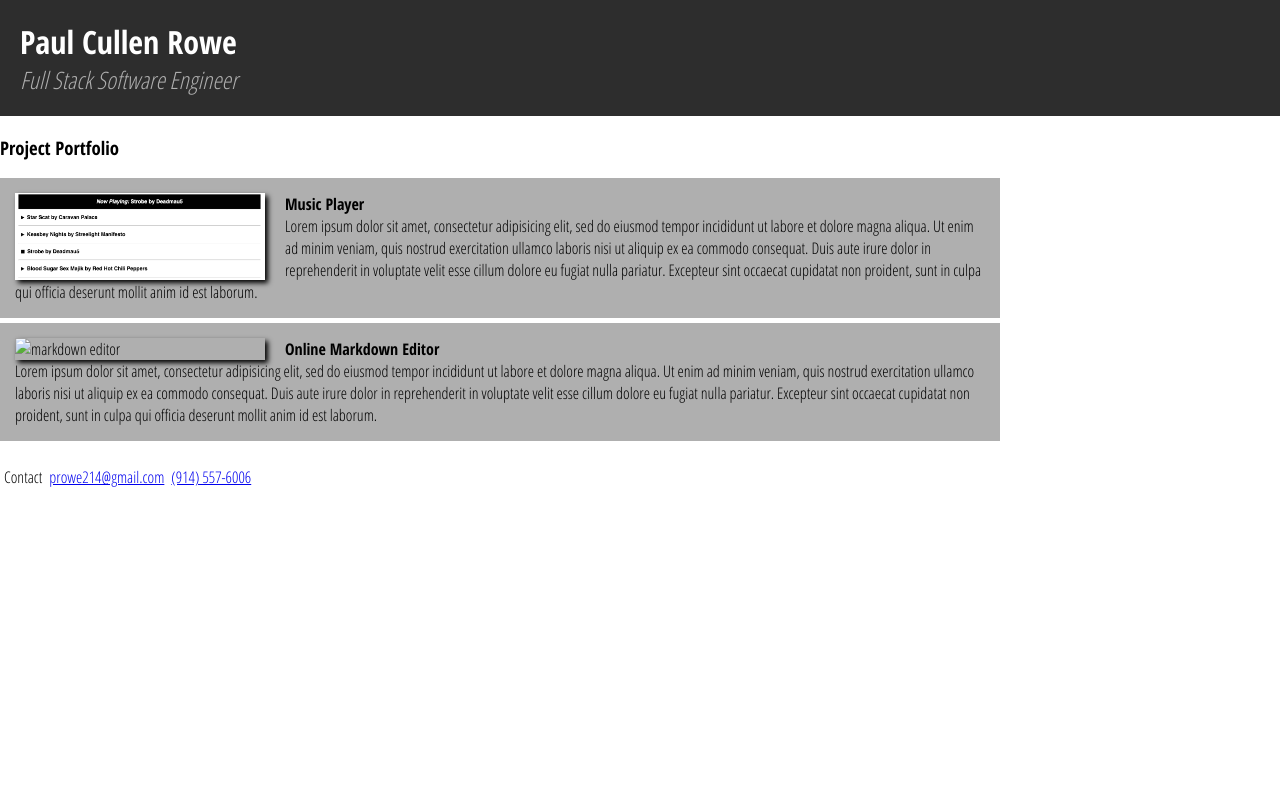
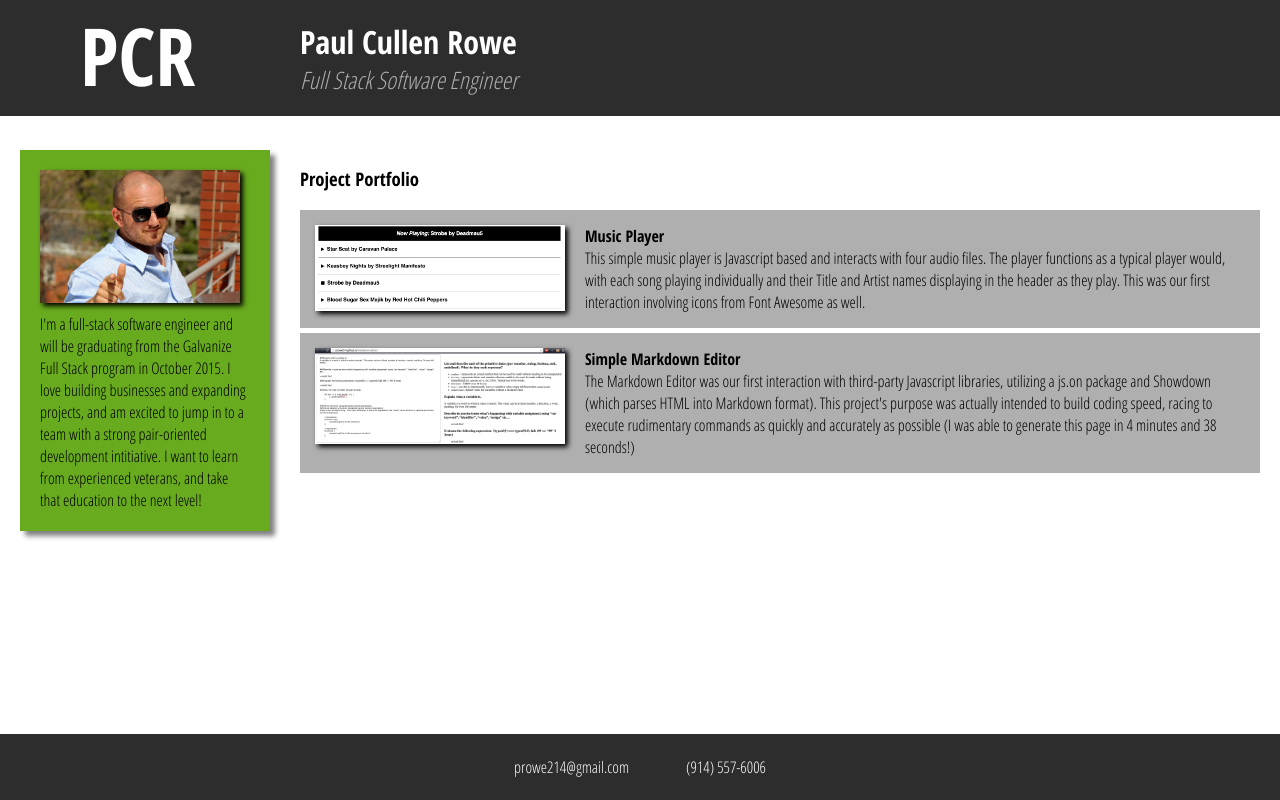
Before and after one commit to prowe214/prowe214.github.io, a plain HTML site: page index.html in a window 1280 px wide. Drawn offline with Linux system fonts and the light colour scheme.

Commit message:
completed basic html and css structure, and added true text

```diff
--- a/index.html
+++ b/index.html
@@ -9,32 +9,30 @@
   </head>
   <body>
     <header>
+      <p class="initials">PCR</p>
       <h1>Paul Cullen Rowe</h1>
       <h2><em>Full Stack Software Engineer</em></h2>
     </header>
-    <!--<aside>
-      <img src="" alt="paul" />
-      <p>I'm a full stack software engineer Lorem ipsum dolor sit amet, consectetur adipisicing elit, sed do eiusmod tempor incididunt ut labore et dolore magna aliqua. Ut enim ad minim veniam, quis nostrud exercitation ullamco laboris nisi ut aliquip ex ea commodo consequat. Duis aute irure dolor in reprehenderit in voluptate velit esse cillum dolore eu fugiat nulla pariatur. Excepteur sint occaecat cupidatat non proident, sunt in culpa qui officia deserunt mollit anim id est laborum.</p>
-    </aside>-->
+    <aside>
+      <img src="img/paul2.jpg" alt="paul" class="profpic"/>
+      <p>I'm a full-stack software engineer and will be graduating from the Galvanize Full Stack program in October 2015.  I love building businesses and expanding projects, and am excited to jump in to a team with a strong pair-oriented development intitiative.  I want to learn from experienced veterans, and take that education to the next level!</p>
+    </aside>
     <main>
       <h3>Project Portfolio</h3>
       <article class="clearfix">
-        <img src="img/musicplayer.png" alt="musicplayer" />
+        <a href="http://development.prowe214-musicplayer.divshot.io/"><img src="img/musicplayer.png" alt="musicplayer" /></a>
         <h4>Music Player</h4>
-        <p>Lorem ipsum dolor sit amet, consectetur adipisicing elit, sed do eiusmod tempor incididunt ut labore et dolore magna aliqua. Ut enim ad minim veniam, quis nostrud exercitation ullamco laboris nisi ut aliquip ex ea commodo consequat. Duis aute irure dolor in reprehenderit in voluptate velit esse cillum dolore eu fugiat nulla pariatur. Excepteur sint occaecat cupidatat non proident, sunt in culpa qui officia deserunt mollit anim id est laborum.</p>
+        <p>This simple music player is Javascript based and interacts with four audio files.  The player functions as a typical player would, with each song playing individually and their Title and Artist names displaying in the header as they play.  This was our first interaction involving icons from Font Awesome as well.</p>
       </article>
       <article class="clearfix">
-        <img src="" alt="markdown editor" />
-        <h4>Online Markdown Editor</h4>
-        <p>Lorem ipsum dolor sit amet, consectetur adipisicing elit, sed do eiusmod tempor incididunt ut labore et dolore magna aliqua. Ut enim ad minim veniam, quis nostrud exercitation ullamco laboris nisi ut aliquip ex ea commodo consequat. Duis aute irure dolor in reprehenderit in voluptate velit esse cillum dolore eu fugiat nulla pariatur. Excepteur sint occaecat cupidatat non proident, sunt in culpa qui officia deserunt mollit anim id est laborum.</p>
+        <a href="http://prowe214.github.io/markdown-editor/"><img src="img/simplemarkdown.png" alt="markdown editor" /></a>
+        <h4>Simple Markdown Editor</h4>
+        <p>The Markdown Editor was our first interaction with third-party Javascript libraries, utilizing a js.on package and Showdown (which parses HTML into Markdown format).  This project's purpose was actually intended to build coding speed, racing to execute rudimentary commands as quickly and accurately as possible (I was able to generate this page in 4 minutes and 38 seconds!)</p>
       </article>
     </main>
     <footer>
-      <ul class="contact">
-        <li class="contact">Contact</li>
-        <li class="contact"><a href="mailto:prowe214@gmail.com">prowe214@gmail.com</a></li>
-        <li class="contact"><a href="tel:+1-914-557-6006">(914) 557-6006</a></li>
-      </ul>
+      <a class="contact" href="mailto:prowe214@gmail.com">prowe214@gmail.com</a>
+      <a class="contact" href="tel:+1-914-557-6006">(914) 557-6006</a>
     </footer>
   </body>
 </html>
--- a/style.css
+++ b/style.css
@@ -10,28 +10,55 @@ body {
 header {
   padding: 20px;
   background-color: rgba(45,45,45,1);
+  margin-bottom: 50px;
+}
+
+.initials {
+  font-size: 80px;
+  font-weight: bolder;
+  float: left;
+  position: relative;
+  left: 60px;
+  top: -20px;
+  margin: 0;
+  padding: 0;
+  color: white;
+  margin-right: 40px;
 }
 
 h1 {
   padding: 0;
   margin: 0;
+  margin-left: 280px;
   color: white;
 }
 
 h2 {
   padding: 0;
   margin: 0;
+  margin-left: 280px;
   font-weight: normal;
   color: rgba(175,175,175,1)
 }
 
 aside {
   width: 250px;
-  float: left;
+  position: absolute;
+  top: 150px;
+  left: 20px;
+  background-color: rgba(105,171,31,1);
+  padding: 20px;
+  box-shadow: 5px 5px 5px gray;
+}
+
+.profpic {
+  width: 200px;
+  margin-bottom: 10px;
 }
 
 main {
-  max-width: 1000px;
+  margin-right: 20px;
+  margin-left: 300px;
 }
 
 /* ARTICLES */
@@ -42,7 +69,6 @@ article {
   display: block;
   background-color: rgba(175,175,175,1);
   padding: 15px;
-  clear: both;
   margin-bottom: 5px;
 }
 
@@ -74,8 +100,22 @@ p {
 
 /* FOOTER */
 
+footer {
+  margin: 0 auto;
+  color: white;
+  background-color: rgba(45,45,45,1);
+  text-align: center;
+  min-width: 100%;
+  max-width: 100%;
+  position: absolute;
+  bottom: 0px;
+  padding: 20px;
+}
+
 .contact {
+  color: white;
+  text-decoration: none;
   padding: 2px;
   display: inline-block;
-
+  margin: 0 25px 0 25px;
 }
```
Also changed, not shown: img/paul2.jpg (added), img/simplemarkdown.png (added), 1 other file.
